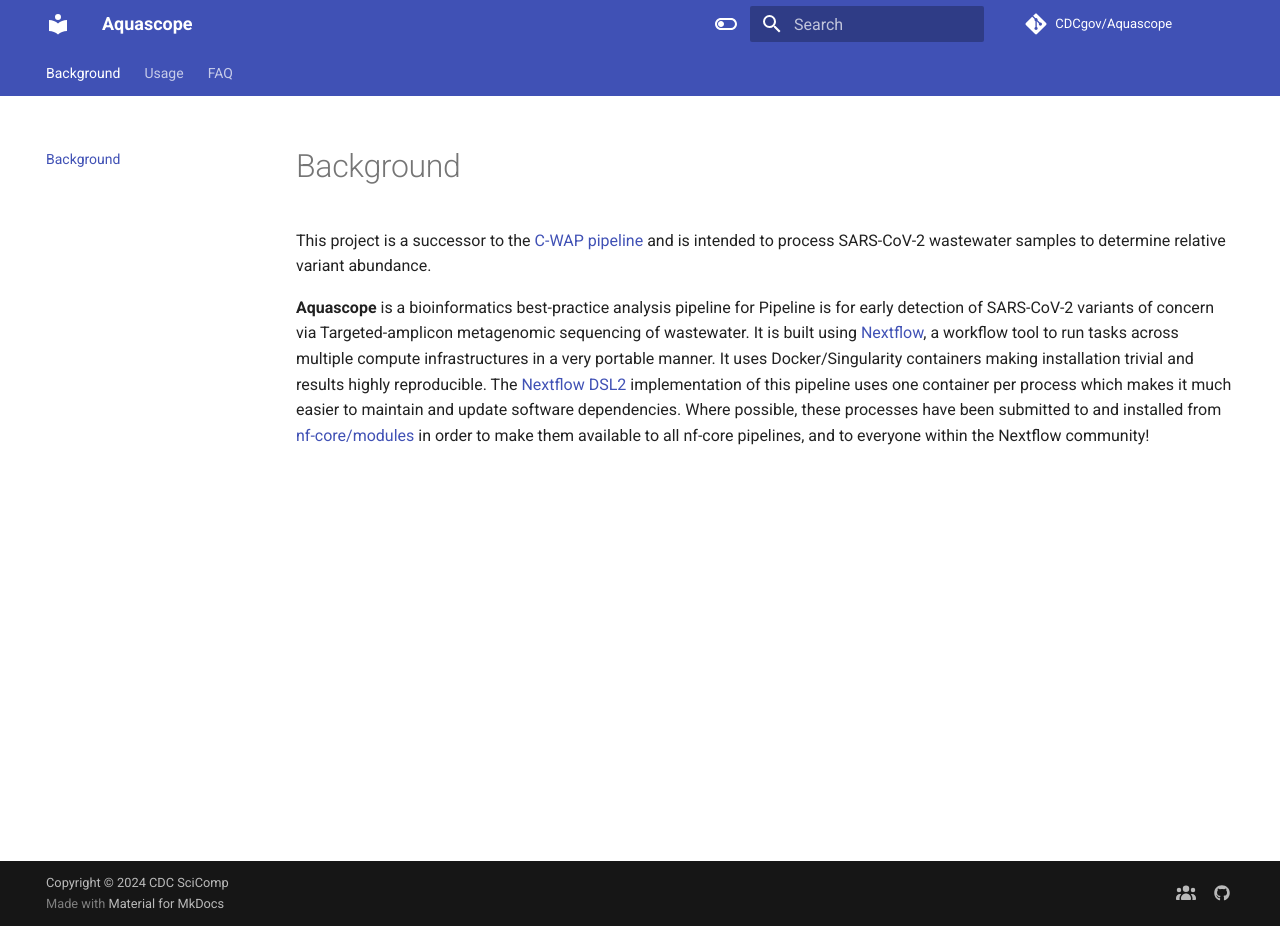
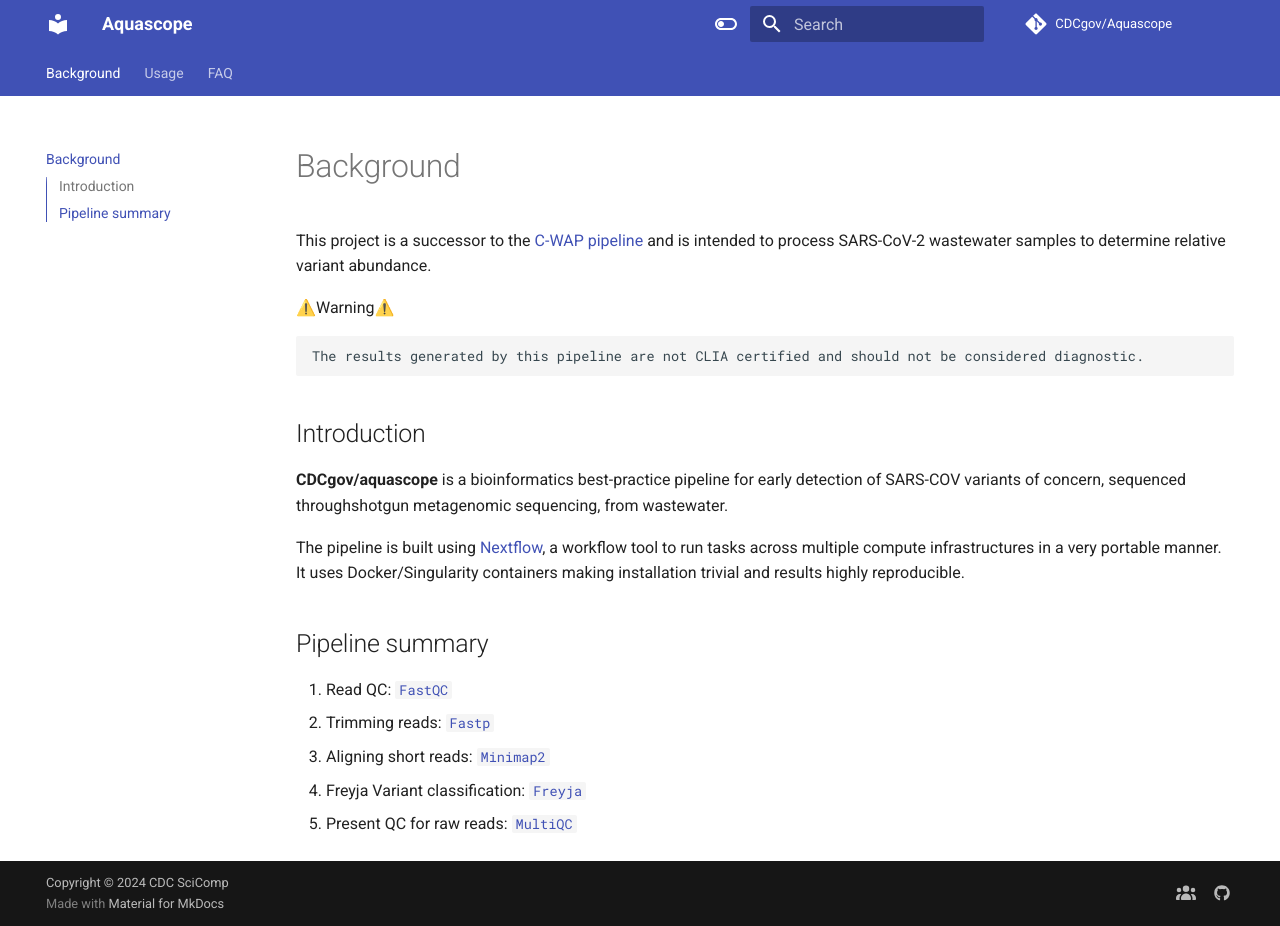
Before and after one commit to CDCgov/aquascope, an MkDocs documentation site: the page built from docs/index.md, in a window 1280 px wide and 926 px high. Built offline with MkDocs 1.6.1 and Material for MkDocs 9.7.7, drawn with Linux system fonts in a browser that asks for light colours; comment, search, counter and statistics services are not loaded; the version menu is left out.

Commit message:
docs: remove redundant doc page, sync

```diff
--- a/docs/index.md
+++ b/docs/index.md
@@ -1,3 +1,18 @@
 This project is a successor to the [C-WAP pipeline](https://github.com/CFSAN-Biostatistics/C-WAP) and is intended to process SARS-CoV-2 wastewater samples to determine relative variant abundance.
 
-**Aquascope** is a bioinformatics best-practice analysis pipeline for Pipeline is for early detection of SARS-CoV-2 variants of concern via Targeted-amplicon metagenomic sequencing of wastewater. It is built using [Nextflow](https://www.nextflow.io), a workflow tool to run tasks across multiple compute infrastructures in a very portable manner. It uses Docker/Singularity containers making installation trivial and results highly reproducible. The [Nextflow DSL2](https://www.nextflow.io/docs/latest/dsl2.html) implementation of this pipeline uses one container per process which makes it much easier to maintain and update software dependencies. Where possible, these processes have been submitted to and installed from [nf-core/modules](https://github.com/nf-core/modules) in order to make them available to all nf-core pipelines, and to everyone within the Nextflow community!
+⚠️Warning⚠️
+
+	The results generated by this pipeline are not CLIA certified and should not be considered diagnostic.
+
+## Introduction
+**CDCgov/aquascope** is a bioinformatics best-practice pipeline for early detection of SARS-COV variants of concern, sequenced throughshotgun metagenomic sequencing, from wastewater.
+
+The pipeline is built using [Nextflow](https://www.nextflow.io), a workflow tool to run tasks across multiple compute infrastructures in a very portable manner. It uses Docker/Singularity containers making installation trivial and results highly reproducible.
+
+## Pipeline summary
+
+1. Read QC: [`FastQC`](https://www.bioinformatics.babraham.ac.uk/projects/fastqc/)
+2. Trimming reads: [`Fastp`](https://github.com/OpenGene/fastp)
+3. Aligning short reads: [`Minimap2`](https://github.com/lh3/minimap2)
+4. Freyja Variant classification: [`Freyja`](https://github.com/andersen-lab/Freyja)
+5. Present QC for raw reads: [`MultiQC`](http://multiqc.info/)
```
Also changed, not shown: README.md (+2 -3 lines), docs/README.md (deleted, +0 -10 lines).
